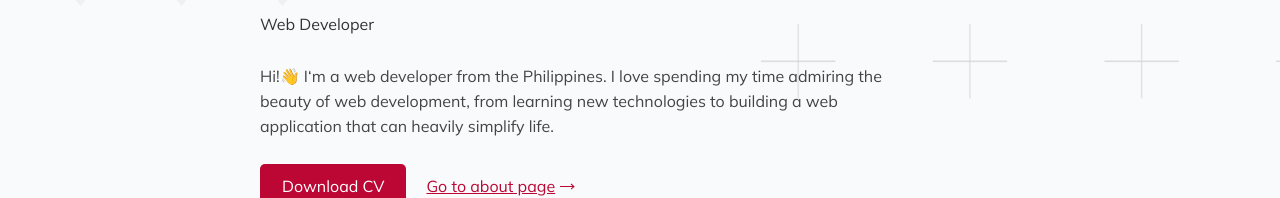
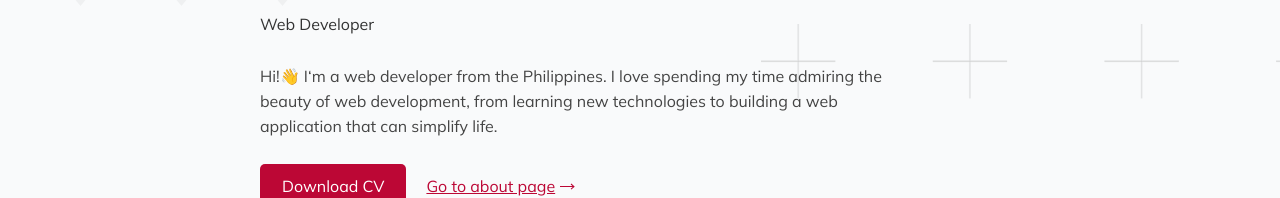
Before and after one commit to ramilsaavedra/portfolio-nextjs-firebase-typescript, a Next.js app: page / in a window 1280 px wide. Shown: the part 176-374 px from the top of the page. Built offline with nearby package versions, Linux system fonts and the light colour scheme; no server answers.

Commit message:
chore: edit intro

```diff
--- a/pages/index.tsx
+++ b/pages/index.tsx
@@ -18,7 +18,7 @@ const Home: NextPage = () => {
 					<p className={styles.subheading}>Web Developer</p>
 					<div className={styles.description}>
 						Hi!<div className="wave">👋</div> I&lsquo;m a web developer from the Philippines. I love spending my time admiring the beauty of
-						web development, from learning new technologies to building a web application that can heavily simplify life.
+						web development, from learning new technologies to building a web application that can simplify life.
 					</div>
 					<div className={styles.ctaDiv}>
 						<LinkButton href="/static/Ramil_Saavedra_CV.pdf">Download CV</LinkButton>
```
